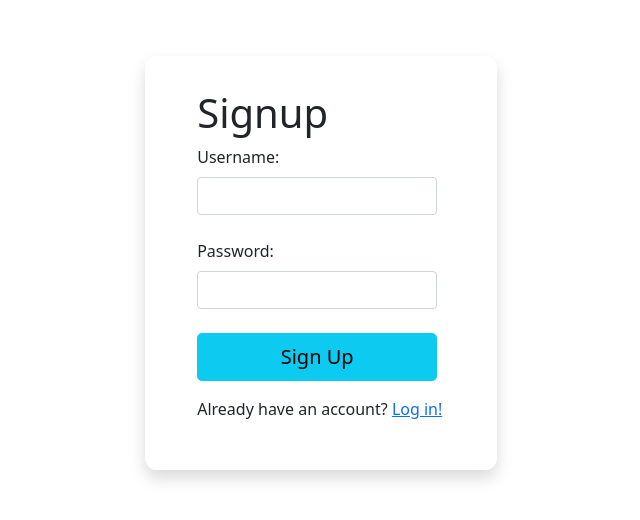
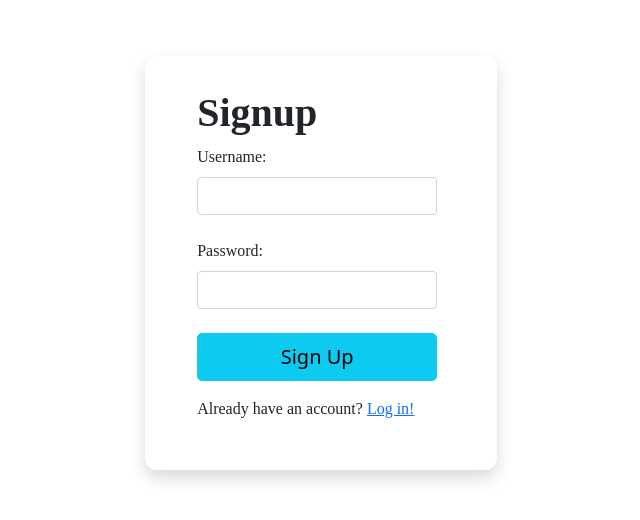
Before and after one commit to hen-chen/Foodstagram, a React (Vite) app: page /signup in a window 1280 px wide. Shown: the top 520 px of the page, without its empty margins (319-959 px from the left). Built offline with nearby package versions, Linux system fonts and the light colour scheme.

Commit message:
change login and signup fonts

```diff
--- a/frontend/src/App.js
+++ b/frontend/src/App.js
@@ -79,7 +79,7 @@ const App = () => {
                 </Row>
               ) : (
                 <Row>
-                  <Col sm={6}><h1>Foodstagram!!</h1></Col>
+                  <Col sm={6} style={{ fontFamily: "Snell Roundhand, cursive" }}><h1>Foodstagram!!</h1></Col>
                   <Col style={{ display: 'flex', justifyContent: 'flex-end', alignSelf: 'flex-start' }}><Button onClick={() => navigate('/login')}> Log in to see awesome sauce! </Button></Col>
                   <h5 id="home"></h5><h5 id="profile"></h5>
                 </Row>
--- a/frontend/src/components/Home.js
+++ b/frontend/src/components/Home.js
@@ -23,23 +23,23 @@ const Home = ({ users }) => {
                 <Container>
                     <Foods u_id={u._id} foods={u.foods} />
                 </Container>
-                {u.foods.length === 0 && <p style={{ fontFamily: "Americana" }}> No favorite foods :( </p>}
-                <h4 style={{ fontFamily: "Americana" }}>
+                {u.foods.length === 0 && <Card.Text style={{ fontFamily: "Americana" }}> No favorite foods :( </Card.Text>}
+                <Card.Title style={{ fontFamily: "Americana" }}>
                   {u.username}
                   &apos;s
                   {' '}
                   Friends:
-                </h4>
+                </Card.Title>
                 {u.friends.map(f => (
                   <div key={uuidv4()}>
-                    <p style={{ fontFamily: "Americana" }} className="card-text">
+                    <Card.Text style={{ fontFamily: "Americana" }}>
                       •
                       {' '}
                       {f}
-                    </p>
+                    </Card.Text>
                   </div>
                 ))}
-                {u.friends.length === 0 && <p style={{ fontFamily: "Americana" }}> No friends :( </p>}
+                {u.friends.length === 0 && <Card.Text style={{ fontFamily: "Americana" }}> No friends :( </Card.Text>}
               </Card.Body>
             </Card>
           ))}
--- a/frontend/src/components/Login.js
+++ b/frontend/src/components/Login.js
@@ -42,17 +42,17 @@ const Login = () => {
         <div className="shadow border login-box">
           <div className="row">
             <div className="col">
-              <h1>Login</h1>
+              <h1 style={{ fontFamily: "Americana", fontWeight: "bold" }}>Login</h1>
             </div>
           </div>
           <Form style={{ width: '15rem' }}>
             <Form.Group controlId="formBasicUsername">
-              <Form.Label> Username: </Form.Label>
+              <Form.Label style={{ fontFamily: "Americana" }}> Username: </Form.Label>
               <Form.Control type="text" onChange={e => setUsername(e.target.value)} />
               <br />
             </Form.Group>
             <Form.Group controlId="formBasicPassword">
-              <Form.Label> Password: </Form.Label>
+              <Form.Label style={{ fontFamily: "Americana" }}> Password: </Form.Label>
               <Form.Control type="text" onChange={e => setPassword(e.target.value)} />
               <br />
             </Form.Group>
@@ -60,7 +60,7 @@ const Login = () => {
               <Button variant="info" onClick={findUser} size="lg"> Log In </Button>
             </div>
           </Form>
-          <p>
+          <p style={{ fontFamily: "Americana" }}>
             Don&apos;t have an account?
             {' '}
             <Link to="/signup">Sign up!</Link>
--- a/frontend/src/components/Signup.js
+++ b/frontend/src/components/Signup.js
@@ -43,17 +43,17 @@ const Signup = () => {
         <div className="shadow border login-box">
           <div className="row">
             <div className="col">
-              <h1>Signup</h1>
+              <h1 style={{ fontFamily: "Americana", fontWeight: "bold" }}>Signup</h1>
             </div>
           </div>
           <Form style={{ width: '15rem' }}>
             <Form.Group controlId="formBasicUsername">
-              <Form.Label> Username: </Form.Label>
+              <Form.Label style={{ fontFamily: "Americana" }}> Username: </Form.Label>
               <Form.Control type="text" onChange={e => setUsername(e.target.value)} />
               <br />
             </Form.Group>
             <Form.Group controlId="formBasicPassword">
-              <Form.Label> Password: </Form.Label>
+              <Form.Label style={{ fontFamily: "Americana" }}> Password: </Form.Label>
               <Form.Control type="text" onChange={e => setPassword(e.target.value)} />
               <br />
             </Form.Group>
@@ -61,7 +61,7 @@ const Signup = () => {
               <Button variant="info" onClick={createUser} size="lg"> Sign Up </Button>
             </div>
           </Form>
-          <p>
+          <p style={{ fontFamily: "Americana" }}>
             Already have an account?
             {' '}
             <Link to="/login">Log in!</Link>
```
